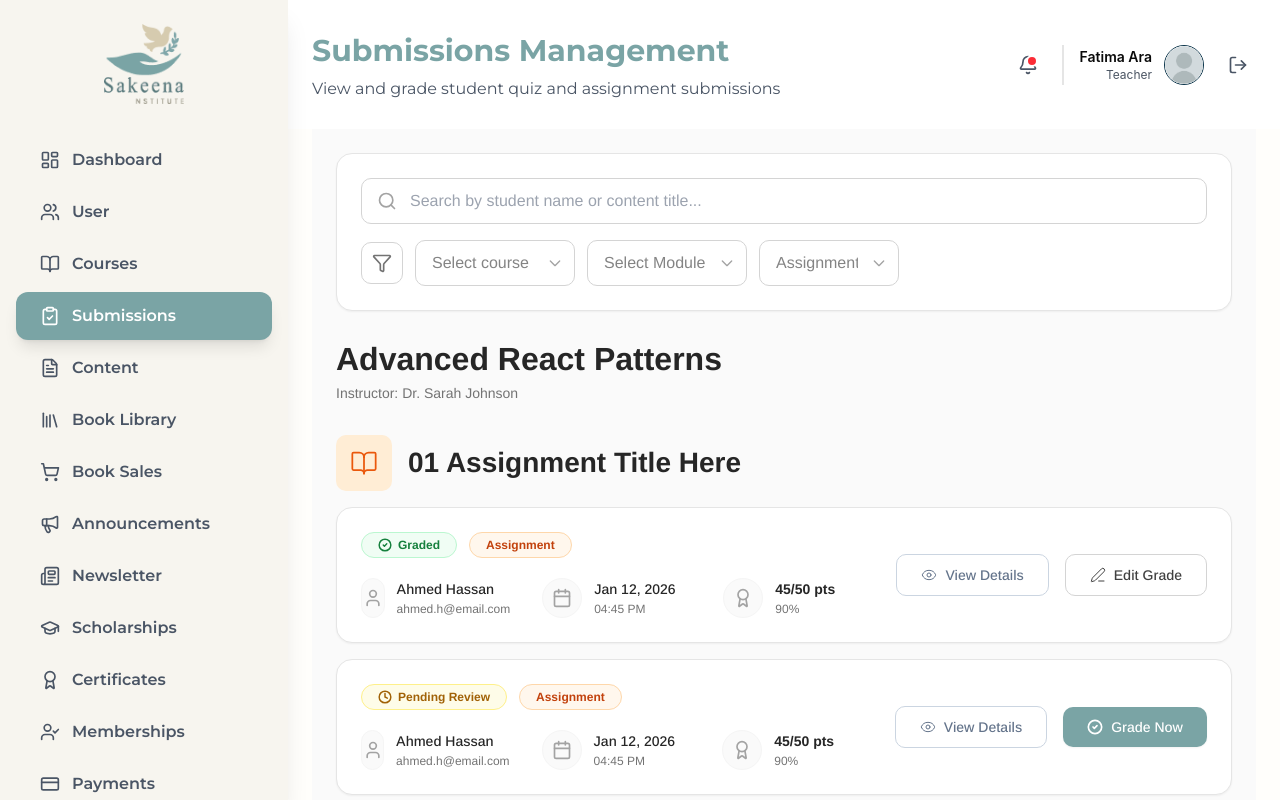
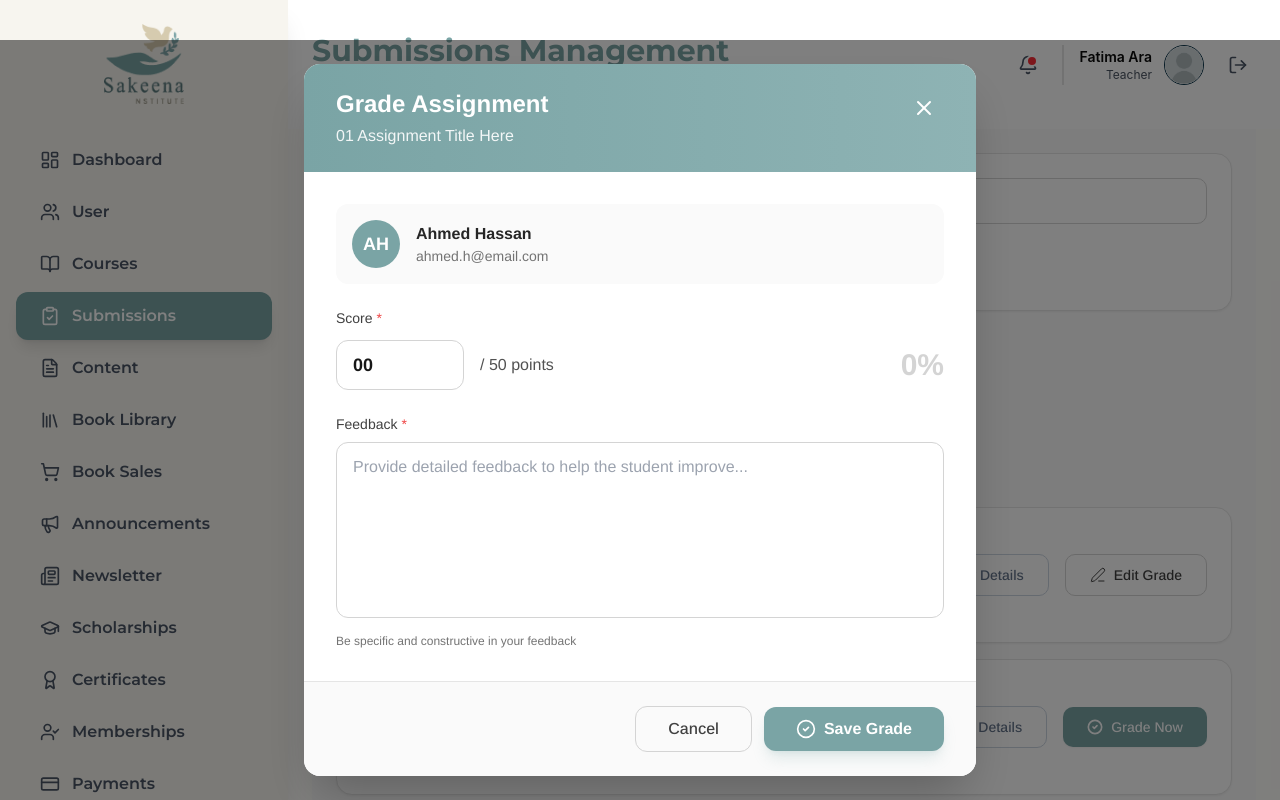
Before and after one commit to Arafat-Bhuiyan/Zahra-Admin, a React (Vite) app: page /admin/submissions in a window 1280 px wide. Both pictures are taken after a click on the button "Grade Now". Shown: the top 800 px of the page. Built offline with nearby package versions, Linux system fonts and the light colour scheme.

Commit message:
Grading assignment done

```diff
--- a/src/Admin/Submission/AssignmentDetailsModal.jsx
+++ b/src/Admin/Submission/AssignmentDetailsModal.jsx
@@ -1,8 +1,10 @@
 import React from "react";
 import { X, FileText, Download, CheckCircle2 } from "lucide-react";
 
-const AssignmentDetailsModal = ({ isOpen, onClose, submission }) => {
+const AssignmentDetailsModal = ({ isOpen, onClose, submission, onGrade }) => {
   if (!isOpen || !submission) return null;
+
+  const isGraded = submission.status === "Graded";
 
   return (
     <div className="fixed inset-0 z-50 flex items-center justify-center bg-black/50 p-4">
@@ -120,9 +122,12 @@ const AssignmentDetailsModal = ({ isOpen, onClose, submission }) => {
             Close
           </button>
 
-          <button className="px-8 py-2.5 bg-[#7AA4A5] text-white rounded-xl font-bold flex items-center gap-2 hover:bg-[#6b9192] transition-colors shadow-lg shadow-[#7AA4A5]/20">
+          <button
+            onClick={onGrade}
+            className="px-8 py-2.5 bg-[#7AA4A5] text-white rounded-xl font-bold flex items-center gap-2 hover:bg-[#6b9192] transition-colors shadow-lg shadow-[#7AA4A5]/20"
+          >
             <CheckCircle2 className="w-5 h-5" />
-            Grade Assignment
+            {isGraded ? "Edit Grade" : "Grade Assignment"}
           </button>
         </div>
       </div>
--- a/src/Admin/Submission/AssignmentSection.jsx
+++ b/src/Admin/Submission/AssignmentSection.jsx
@@ -10,14 +10,21 @@ import {
   Clock,
 } from "lucide-react";
 import AssignmentDetailsModal from "./AssignmentDetailsModal";
+import GradeAssignmentModal from "./GradeAssignmentModal";
 
 const AssignmentSection = ({ categories, submissions }) => {
   const [isModalOpen, setIsModalOpen] = React.useState(false);
+  const [isGradeModalOpen, setIsGradeModalOpen] = React.useState(false);
   const [selectedSubmission, setSelectedSubmission] = React.useState(null);
 
   const handleViewDetails = (submission) => {
     setSelectedSubmission(submission);
     setIsModalOpen(true);
+  };
+
+  const handleGrade = (submission) => {
+    setSelectedSubmission(submission);
+    setIsGradeModalOpen(true);
   };
 
   return (
@@ -128,12 +135,18 @@ const AssignmentSection = ({ categories, submissions }) => {
                     </button>
 
                     {submission.status === "Graded" ? (
-                      <button className="flex-1 md:flex-none px-6 py-2.5 rounded-[10px] border border-neutral-300 text-neutral-700 text-sm font-medium hover:bg-neutral-50 transition-colors flex items-center justify-center gap-2">
+                      <button
+                        onClick={() => handleGrade(submission)}
+                        className="flex-1 md:flex-none px-6 py-2.5 rounded-[10px] border border-neutral-300 text-neutral-700 text-sm font-medium hover:bg-neutral-50 transition-colors flex items-center justify-center gap-2"
+                      >
                         <Edit3 className="w-4 h-4 stroke-[1.5]" />
                         Edit Grade
                       </button>
                     ) : (
-                      <button className="flex-1 md:flex-none px-6 py-2.5 rounded-[10px] bg-[#7AA4A5] text-white text-sm font-medium hover:bg-[#6b9192] transition-colors flex items-center justify-center gap-2 shadow-sm">
+                      <button
+                        onClick={() => handleGrade(submission)}
+                        className="flex-1 md:flex-none px-6 py-2.5 rounded-[10px] bg-[#7AA4A5] text-white text-sm font-medium hover:bg-[#6b9192] transition-colors flex items-center justify-center gap-2 shadow-sm"
+                      >
                         <CheckCircle2 className="w-4 h-4" strokeWidth={2.5} />
                         Grade Now
                       </button>
@@ -148,6 +161,15 @@ const AssignmentSection = ({ categories, submissions }) => {
         isOpen={isModalOpen}
         onClose={() => setIsModalOpen(false)}
         submission={selectedSubmission}
+        onGrade={() => {
+          setIsModalOpen(false);
+          setIsGradeModalOpen(true);
+        }}
+      />
+      <GradeAssignmentModal
+        isOpen={isGradeModalOpen}
+        onClose={() => setIsGradeModalOpen(false)}
+        submission={selectedSubmission}
       />
     </div>
   );
--- /dev/null
+++ b/src/Admin/Submission/GradeAssignmentModal.jsx
@@ -0,0 +1,153 @@
+import React, { useState, useEffect } from "react";
+import { X, CheckCircle2 } from "lucide-react";
+
+const GradeAssignmentModal = ({ isOpen, onClose, submission }) => {
+  const [score, setScore] = useState("");
+  const [feedback, setFeedback] = useState("");
+  const totalPoints = 50;
+
+  useEffect(() => {
+    if (submission) {
+      // If editing, you might want to pre-fill the score if it exists in the submission object
+      // For now, let's assume submission.score is something like "45/50" or just a number
+      if (submission.score && typeof submission.score === "string") {
+        const currentScore = submission.score.split("/")[0];
+        setScore(currentScore);
+      } else if (submission.score) {
+        setScore(submission.score);
+      }
+      setFeedback(submission.feedback || "");
+    }
+  }, [submission, isOpen]);
+
+  if (!isOpen || !submission) return null;
+
+  const percentage = score
+    ? Math.round((Number(score) / totalPoints) * 100)
+    : 0;
+
+  const handleSave = () => {
+    // Logic to save the grade
+    console.log("Saving grade:", {
+      score,
+      feedback,
+      submissionId: submission.id,
+    });
+    onClose();
+  };
+
+  const getInitials = (name) => {
+    if (!name) return "??";
+    return name
+      .split(" ")
+      .map((n) => n[0])
+      .join("")
+      .toUpperCase();
+  };
+
+  return (
+    <div className="fixed inset-0 z-[60] flex items-center justify-center bg-black/50 p-4">
+      <div className="w-full max-w-[672px] bg-white rounded-2xl shadow-2xl overflow-hidden flex flex-col">
+        {/* Header */}
+        <div className="px-8 py-6 bg-gradient-to-r from-[#7AA4A5] to-[#8eb3b4] text-white flex justify-between items-start">
+          <div>
+            <h2 className="text-2xl font-bold font-['Arimo'] mb-1">
+              Grade Assignment
+            </h2>
+            <p className="text-white/90 text-base font-normal font-['Arimo']">
+              {submission.assignmentTitle || "Build a Custom Hook"}
+            </p>
+          </div>
+          <button
+            onClick={onClose}
+            className="p-2 hover:bg-white/10 rounded-lg transition-colors"
+          >
+            <X className="w-6 h-6" />
+          </button>
+        </div>
+
+        {/* Content */}
+        <div className="p-8 space-y-6">
+          {/* Student Info Card */}
+          <div className="p-4 bg-neutral-50 rounded-xl flex items-center gap-4">
+            <div className="w-12 h-12 bg-[#7AA4A5] rounded-full flex items-center justify-center text-white font-bold text-lg">
+              {getInitials(submission.studentName)}
+            </div>
+            <div>
+              <h4 className="text-base font-bold text-neutral-800 font-['Arimo']">
+                {submission.studentName}
+              </h4>
+              <p className="text-sm font-normal text-neutral-500 font-['Arimo']">
+                {submission.email}
+              </p>
+            </div>
+          </div>
+
+          {/* Score Input */}
+          <div className="space-y-3">
+            <label className="text-sm font-normal text-neutral-700 font-['Arimo'] flex items-center gap-1">
+              Score <span className="text-red-500">*</span>
+            </label>
+            <div className="flex items-center gap-4">
+              <div className="w-32">
+                <input
+                  type="number"
+                  value={score}
+                  onChange={(e) => setScore(e.target.value)}
+                  placeholder="0"
+                  className="w-full px-4 py-2.5 bg-white border border-neutral-300 rounded-xl text-lg font-bold text-neutral-900 focus:outline-none focus:ring-2 focus:ring-[#7AA4A5]/20 focus:border-[#7AA4A5] transition-all"
+                />
+              </div>
+              <span className="text-neutral-600 text-base font-normal font-['Arimo']">
+                / {totalPoints} points
+              </span>
+              <div className="flex-1 text-right">
+                <span
+                  className={`text-3xl font-bold font-['Arimo'] ${percentage > 0 ? "text-[#7AA4A5]" : "text-neutral-300"}`}
+                >
+                  {percentage}%
+                </span>
+              </div>
+            </div>
+          </div>
+
+          {/* Feedback Input */}
+          <div className="space-y-2">
+            <label className="text-sm font-normal text-neutral-700 font-['Arimo'] flex items-center gap-1">
+              Feedback <span className="text-red-500">*</span>
+            </label>
+            <textarea
+              value={feedback}
+              onChange={(e) => setFeedback(e.target.value)}
+              placeholder="Provide detailed feedback to help the student improve..."
+              className="w-full h-44 px-4 py-3 bg-white border border-neutral-300 rounded-xl text-base font-normal text-neutral-900 focus:outline-none focus:ring-2 focus:ring-[#7AA4A5]/20 focus:border-[#7AA4A5] transition-all resize-none"
+            />
+            <p className="text-xs text-neutral-500 font-normal font-['Arimo']">
+              Be specific and constructive in your feedback
+            </p>
+          </div>
+        </div>
+
+        {/* Footer */}
+        <div className="px-8 py-6 bg-neutral-50 border-t border-neutral-200 flex items-center justify-end gap-3">
+          <button
+            onClick={onClose}
+            className="px-8 py-2.5 border border-neutral-300 rounded-xl text-neutral-700 font-medium hover:bg-neutral-100 transition-colors"
+          >
+            Cancel
+          </button>
+
+          <button
+            onClick={handleSave}
+            className="px-8 py-2.5 bg-[#7AA4A5] text-white rounded-xl font-bold flex items-center gap-2 hover:bg-[#6b9192] transition-colors shadow-lg shadow-[#7AA4A5]/20"
+          >
+            <CheckCircle2 className="w-5 h-5 font-bold" />
+            Save Grade
+          </button>
+        </div>
+      </div>
+    </div>
+  );
+};
+
+export default GradeAssignmentModal;
--- a/src/Admin/Submission/Submission.jsx
+++ b/src/Admin/Submission/Submission.jsx
@@ -31,8 +31,8 @@ const Submission = () => {
       email: "ahmed.h@email.com",
       date: "Jan 12, 2026",
       time: "04:45 PM",
-      score: "45/50 pts",
-      percentage: "90%",
+      score: "00/50 pts",
+      percentage: "0%",
       status: "Pending Review",
       type: "Assignment",
       assignmentTitle: "01 Assignment Title Here",
```
